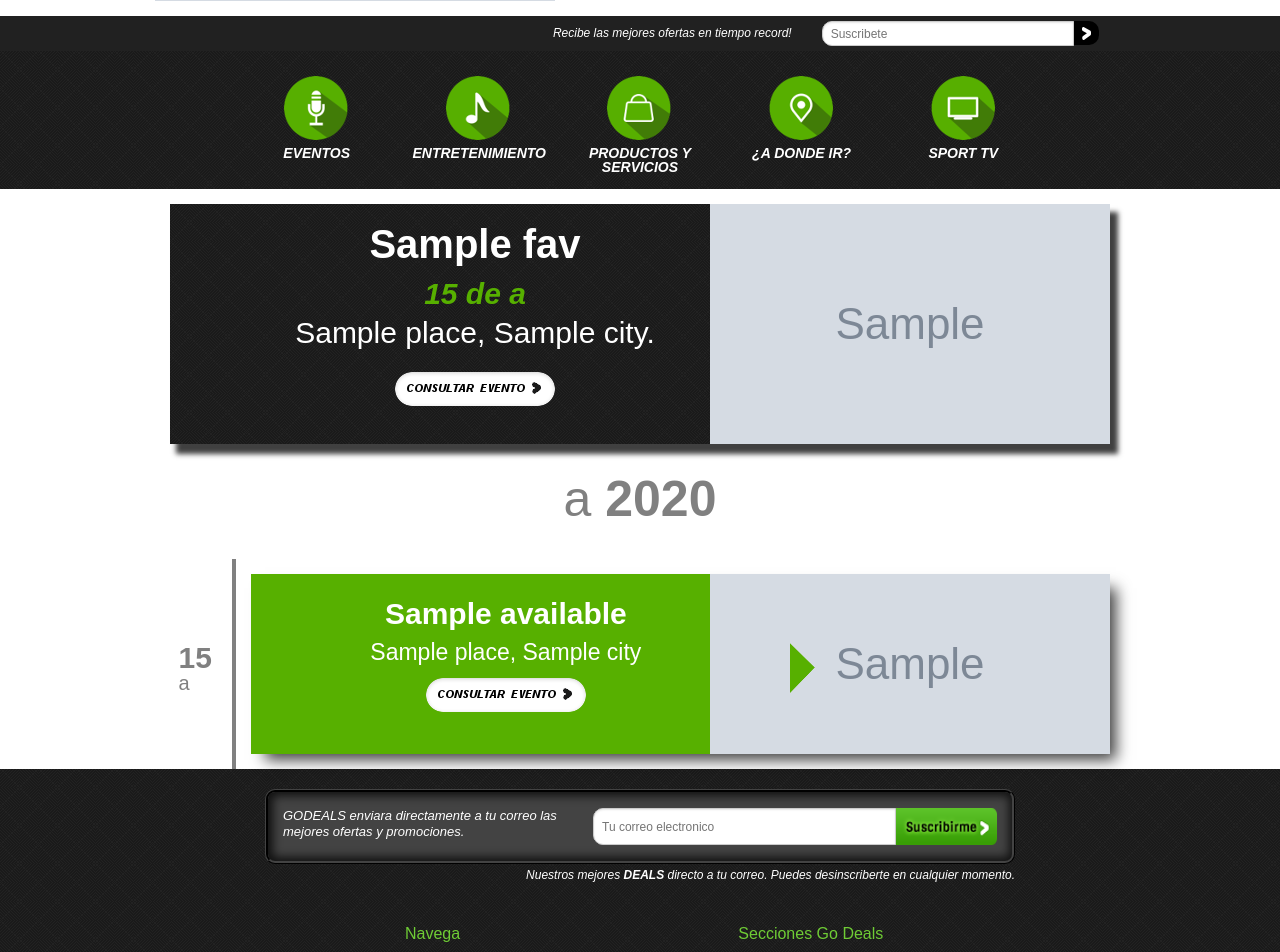
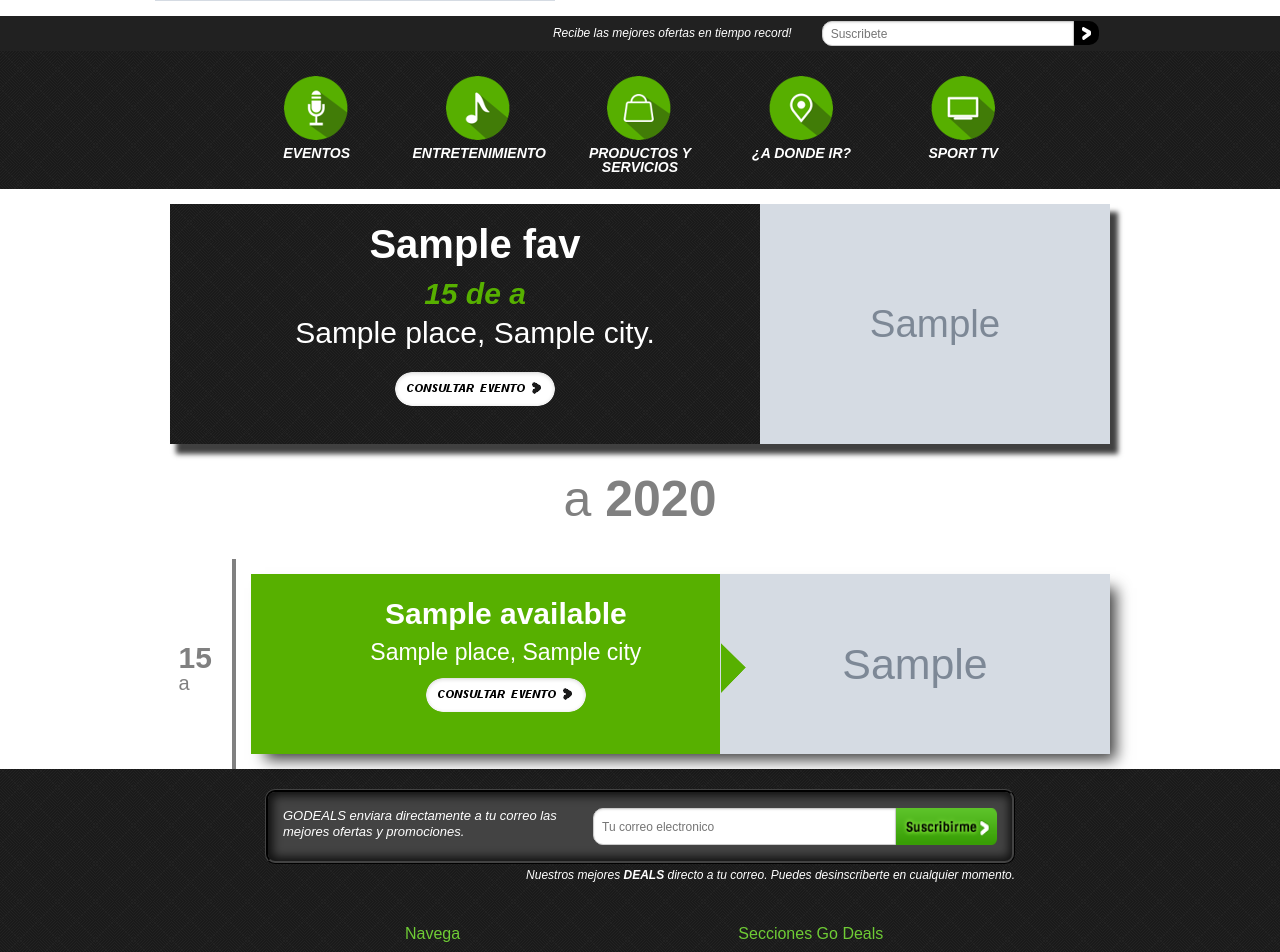
Before and after one commit to averadev/godeals, a CodeIgniter app: template application/views/web/vwEventos.php in a window 1280 px wide. Shown: the part 435-1387 px from the top of the page. Run offline with CodeIgniter, Linux system fonts and the light colour scheme; the template is opened without the code that fills it: most values are stand-ins (such as "Sample title", 1, 10 or a date in 2020); grey boxes marked "Sample" are stand-in pictures; some libraries are stand-ins or nearby versions; some web fonts are replaced.

Commit message:
cabios en la pantalla de eventos

```diff
--- a/application/controllers/admin/eventos.php
+++ b/application/controllers/admin/eventos.php
@@ -95,6 +95,7 @@ class Eventos extends CI_Controller {
 			} else {
 				$update = array(
 					'id' 			=> $_POST['id'],
+					'name'	 		=> $_POST['name'],
    					'eventTypeId' 	=> $_POST['type'],
    					'word' 			=> $_POST['word'],
 					'info' 			=> $_POST['info'],
--- a/application/views/web/vwEventos.php
+++ b/application/views/web/vwEventos.php
@@ -40,7 +40,7 @@
                     <div class="row" data-equalizer>
                         <div class="medium-12 columns" data-equalizer-watch>
                             <div class="evento proxEvento boxShadow">
-                                <div class="evntImg" style="background-image: url('<?php echo base_url().IMG; ?>app/event/min/<?php echo $item->image;?>');">
+                                <div class="evntImg" style="background-image: url('<?php echo base_url().IMG; ?>app/event/app/<?php echo $item->image;?>');">
                                     <div class="evtContent content2">
                                         <p class="evtTitle1"><?php echo $item->name;?></p>
                                         <p class="evtTitle3 textDate">
@@ -82,7 +82,7 @@
                         </div>
                         <div class="medium-11 columns" data-equalizer-watch>
                             <div class="evento boxShadowLite <?php if ($item->fav == 1) {echo "proxEvento";} ?>">
-                                <div class="evntImg2" style="background-image: url('<?php echo base_url().IMG; ?>app/event/min/<?php echo $item->image;?>');">
+                                <div class="evntImg2" style="background-image: url('<?php echo base_url().IMG; ?>app/event/app/<?php echo $item->image;?>');">
                                     <div class="evtContent subEvent">
                                         <p class="evtTitleMin1"><?php echo $item->name;?></p>
                                         <p class="evtTitleMin3"><?php echo $item->place;?>, <?php echo $item->city;?></p>
--- a/assets/css/web/eventos.css
+++ b/assets/css/web/eventos.css
@@ -90,12 +90,14 @@
     height: 240px;
     background-position: right center;
     background-repeat: no-repeat;
+	background-size:350px 240px;
 }
 
 .evntImg2{
     height: 180px;
     background-position: right center;
     background-repeat: no-repeat;
+	background-size:390px;
 }
 
 .evtContent{
@@ -158,7 +160,7 @@
 .eventSolapa{
     position: absolute;
     top: 40%;
-    right: 310px;
+    right: 379px;
 }
 
 .circleBase{
```
